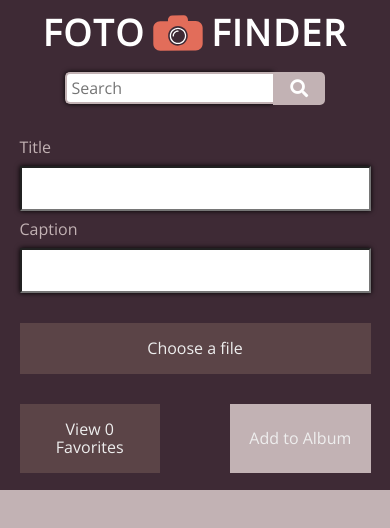
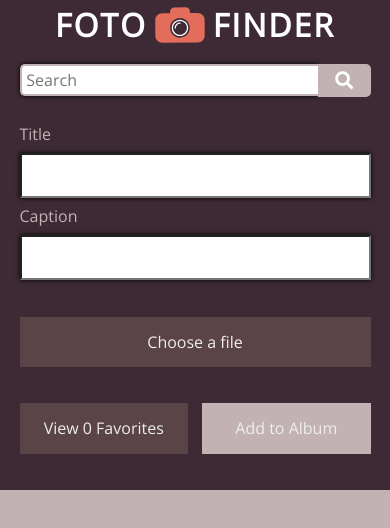
Before and after one commit to KevinKra/FotoFinder, a plain HTML site: page index.html in a window 390 px wide. Drawn offline with nearby package versions, Linux system fonts and the light colour scheme.

Commit message:
Reimplement media queries

```diff
--- a/sass/sass/styles.scss
+++ b/sass/sass/styles.scss
@@ -166,11 +166,11 @@ body {
 			}
 		}
 		.inputfile {
-			width: 0.1px;
 			height: 0.1px;
 			opacity: 0;
 			overflow: hidden;
 			position: absolute;
+			width: 0.1px;
 			z-index: -1;
 		}
 		.btn-input-container {
@@ -189,14 +189,14 @@ body {
 	background-color: $secondaryColor;
 	flex-wrap: wrap;
 	justify-content: center;
+	min-height: 50vh;
 	padding: 0 3rem;
-	min-height: 50vh;
 	.card {
 		@include flex-column;
 		border: 2px solid #938284;
+		height: 100%;
 		margin: 1rem;
 		width: 200px;
-		height: 100%;
 		section {
 			@include flex-column;
 			.card-title {
@@ -237,6 +237,26 @@ body {
 
 	.main-header {
 		height: 490px;
+			.top-nav {
+				margin: 0 auto;
+				min-width: 400px;
+				padding: 0;
+				width: 50%;
+				.header-title {
+					h1 {
+						font-size: 48px;
+					}
+				}
+			.header-search {
+				width: 100%;
+				input {
+					width: 85%;
+				}
+				button {
+					width: 15%;
+				}
+			}
+		}
 	}
 
 	.header-search {
@@ -246,18 +266,23 @@ body {
 	.top-nav {
 		@include flex-column;
 	}
+
+	.btn.btn-sm {
+		width: 48%;
+	}
+
 }
 
 @media screen and (max-width: 425px) {
 	.main-header {
 		.top-nav {
-			.header-search {
-				width: 80%;
-				input {
-					width: 80%;
-				}
-				button {
-					width: 20%;
+			min-width: 200px;
+			margin: 0 auto;
+			padding: 0;
+			width: 90%;
+			.header-title {
+				h1 {
+					font-size: 32px;
 				}
 			}
 		}
```
Also changed, not shown: sass/css/styles.css, 1 other file.
